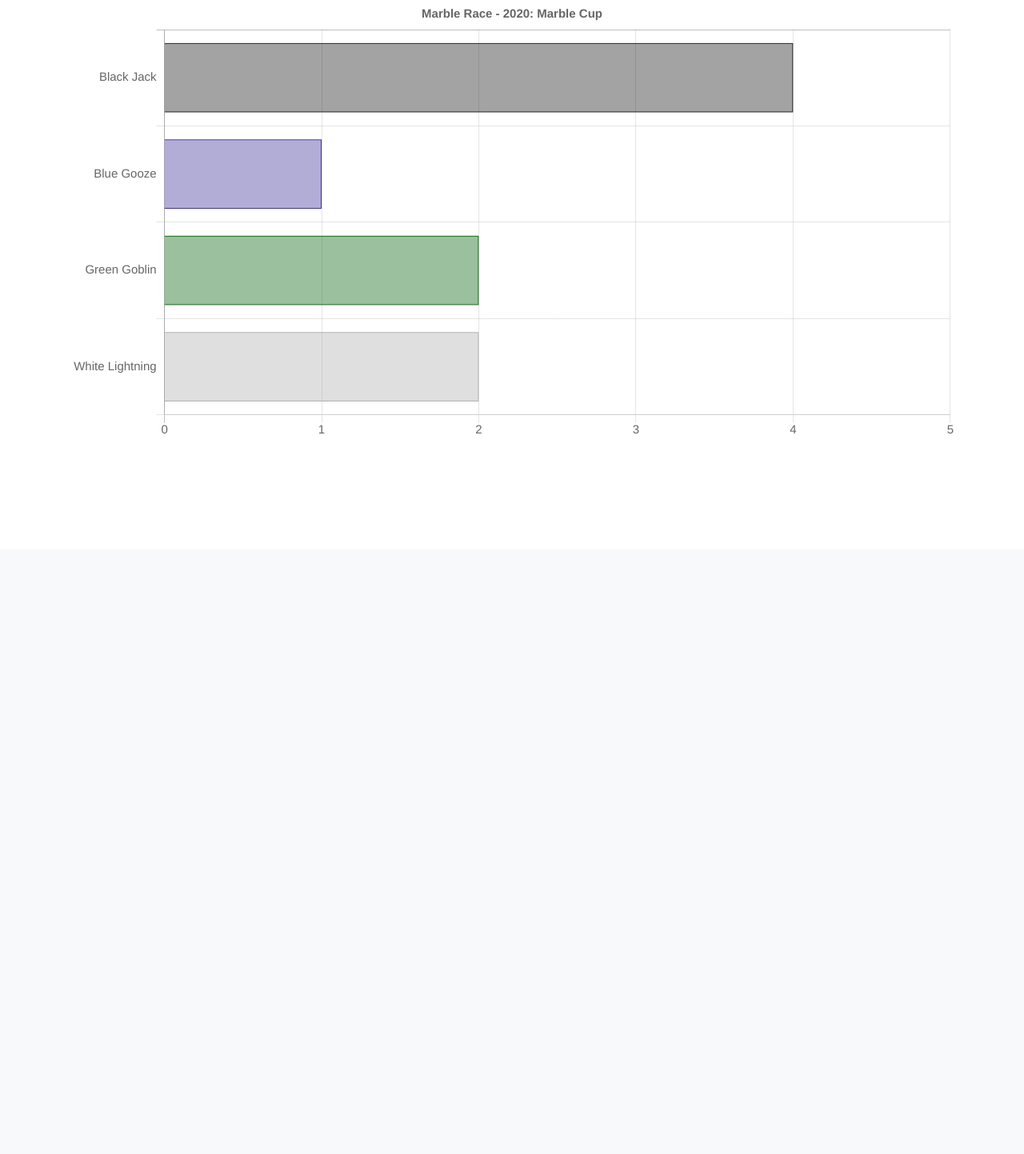
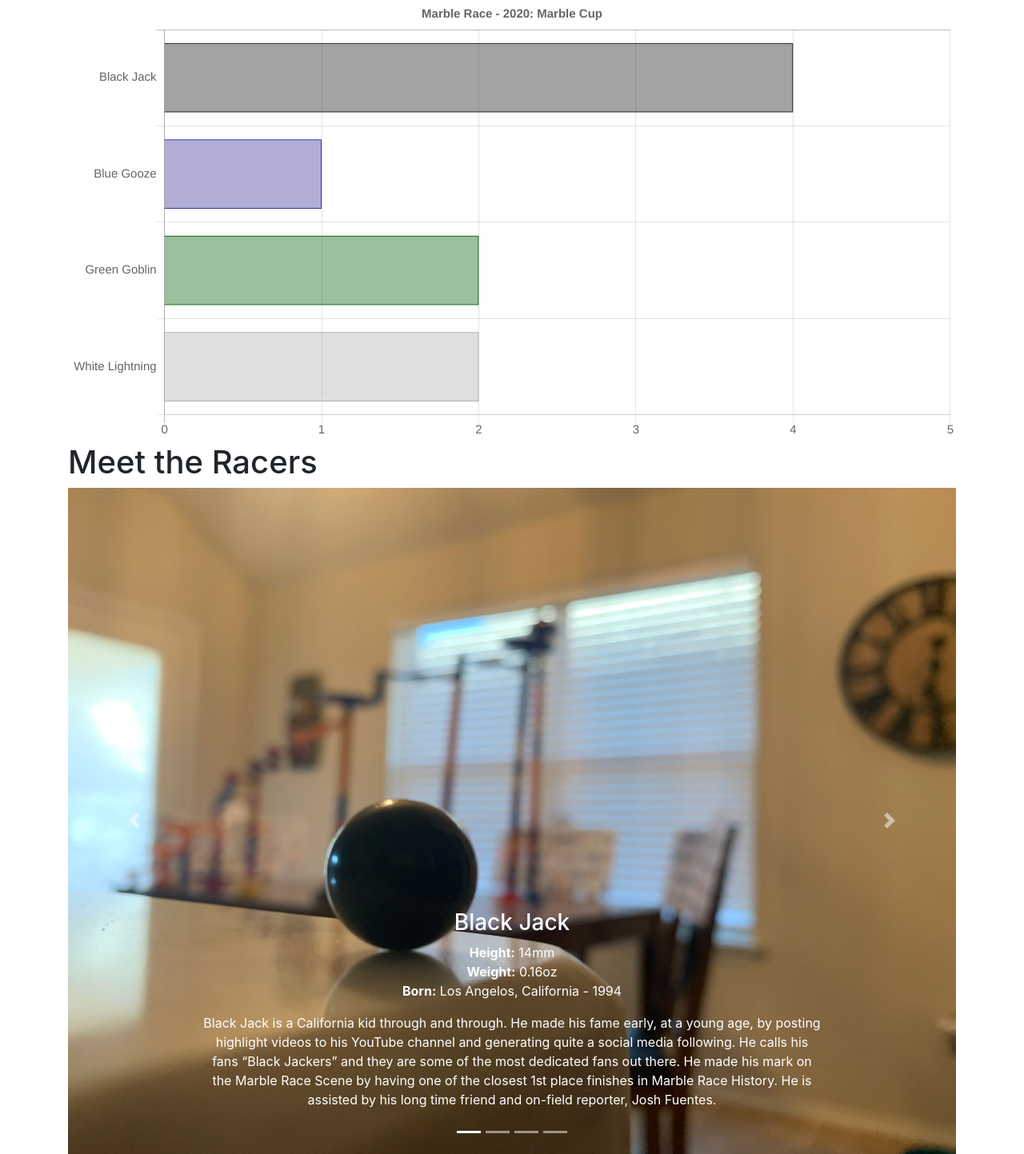
Before and after one commit to mcole22266/marbles, a Flask app: page / in a window 1280 px wide. Shown: the part 113-1556 px from the top of the page at 80% size. Before the commit the page ends 656 px from the top, so only its background shows below. Run offline with Flask 2, Linux system fonts and the light colour scheme; data comes from the database, SQL or seed files in the repository; some libraries are stand-ins or nearby versions.

Commit message:
Carousel fully functional with all information

```diff
--- /dev/null
+++ b/marbles/app/templates/carousel.html
@@ -0,0 +1,116 @@
+<div class="container">
+
+    <h1>Meet the Racers</h1>
+
+    <div class="carousel slide" id="meetRacersCarousel" data-ride="carousel">
+
+        <ol class="carousel-indicators">
+            <li class="active" data-target="meetRacersCarouselIndicators" data-slide-to="0"></li>
+            <li data-target="meetRacersCarouselIndicators" data-slide-to="1"></li>
+            <li data-target="meetRacersCarouselIndicators" data-slide-to="2"></li>
+            <li data-target="meetRacersCarouselIndicators" data-slide-to="3"></li>
+        </ol>
+
+        <div class="carousel-inner">
+            <div class="carousel-item active">
+                <img src="../static/images/blackjack_portrait.jpg" alt="Black Jack Portrait" class="d-block w-100">
+                <div class="carousel-caption d-none d-md-block">
+                    <div class="text-center">
+                        <h3>Black Jack</h3>
+                        <p><strong>Height:</strong> 14mm <br>
+                           <strong>Weight:</strong> 0.16oz <br>
+                           <strong>Born:</strong> Los Angelos, California - 1994
+                        </p>
+                        <p>
+                            Black Jack is a California kid through and through. He made his fame early, at a young age, by posting highlight videos to his YouTube channel and generating quite a social media following. He calls his fans “Black Jackers” and they are some of the most dedicated fans out there.
+
+                            He made his mark on the Marble Race Scene by having one of the closest 1st place finishes in Marble Race History.
+
+                            He is assisted by his long time friend and on-field reporter, Josh Fuentes.
+                        </p>
+                    </div>
+                </div>
+            </div>
+            <div class="carousel-item">
+                <img src="../static/images/bluegooze_portrait.jpg" alt="Blue Gooze Portrait" class="d-block w-100">
+                <div class="carousel-caption d-none d-md-block">
+                    <div class="text-center">
+                        <h3>Blue Gooze</h3>
+                        <p><strong>Height:</strong> 14mm <br>
+                           <strong>Weight:</strong> 0.16oz <br>
+                           <strong>Born:</strong> Irving, Texas - 1992
+                        </p>
+                        <p>
+                            Blue Gooze grew up in Irving with everyone knowing he was going to be a star.
+
+                            A young Phenom mad his way to the big stage at a young age and has been up here ever since.
+
+                            Blue Gooze always keeps himself in the hunt with leading the league in top 3 finishes.
+
+                            He is best friends with his childhood best friend and on field reporter Trevor Story.
+                        </p>
+                    </div>
+                </div>
+            </div>
+            <div class="carousel-item">
+                <img src="../static/images/greengoblin_portrait.jpg" alt="Green Goblin Portrait" class="d-block w-100">
+                <div class="carousel-caption d-none d-md-block">
+                    <div class="text-center">
+                        <h3>Green Goblin</h3>
+                        <p><strong>Height:</strong> 14mm <br>
+                           <strong>Weight:</strong> 0.16oz <br>
+                           <strong>Born:</strong> London, United Kingdom - 1997
+                        </p>
+                        <p>
+                            Green Goblin was born and raised in London, United Kingdom, and trained with some of the most elite trainers overseas.
+
+                            GG moved to the United States to Marble Race professionally and hit the “Track Running” by winning is first two ever professional races.
+
+                            He is the Youngest one of the Marble Stars but has put his ball in the faces of all of his competitors to prove he belongs.
+
+                            It’s a family affair with Green Goblin because his brother, Taylor Cook, is also his trainer and on-field reporter.
+                        </p>
+                    </div>
+                </div>
+            </div>
+            <div class="carousel-item">
+                <img src="../static/images/whitelightning_portrait.jpg" alt="White Lightning Portrait" class="d-block w-100">
+                <div class="carousel-caption d-none d-md-block">
+                    <div class="text-center">
+                        <h3>White Lightning</h3>
+                        <p><strong>Height:</strong> 14mm <br>
+                           <strong>Weight:</strong> 0.16oz <br>
+                           <strong>Born:</strong> Tampa Bay, Florida - 1990
+                        </p>
+                        <p>
+                            White Lightning has had an uphill battle to get back here in the limelight, he was once a young phenom who was cocky beyond belief.
+
+                            He walked and talked like he owned the world and nothing could stop him.
+
+                            A Rough patch hit him and he hit rock bottom, with all of his bridges burned… he had no one. No one except Parker Sheets, his on field reporter from day one.
+
+                            He trained harder than ever and is now back on top to prove he belongs.
+                        </p>
+                    </div>
+                </div>
+            </div>
+        </div>
+
+        <a href="#meetRacersCarousel" role="button" data-slide="prev" class="carousel-control-prev">
+            <span class="carousel-control-prev-icon" aria-hidden="true"></span>
+            <span class="sr-only">Previous</span>
+        </a>
+        <a href="#meetRacersCarousel" role="button" data-slide="next" class="carousel-control-next">
+            <span class="carousel-control-next-icon" aria-hidden="true"></span>
+            <span class="sr-only">Next</span>
+        </a>
+
+    </div>
+
+</div>
+
+<script>
+    $('.carousel').carousel({
+        interval: 7500
+    })
+</script>
--- a/marbles/app/templates/index.html
+++ b/marbles/app/templates/index.html
@@ -12,4 +12,6 @@
 
     {% include 'horizontalBarChart.html' %}
 
+    {% include 'carousel.html' %}
+
 {% endblock %}
```
